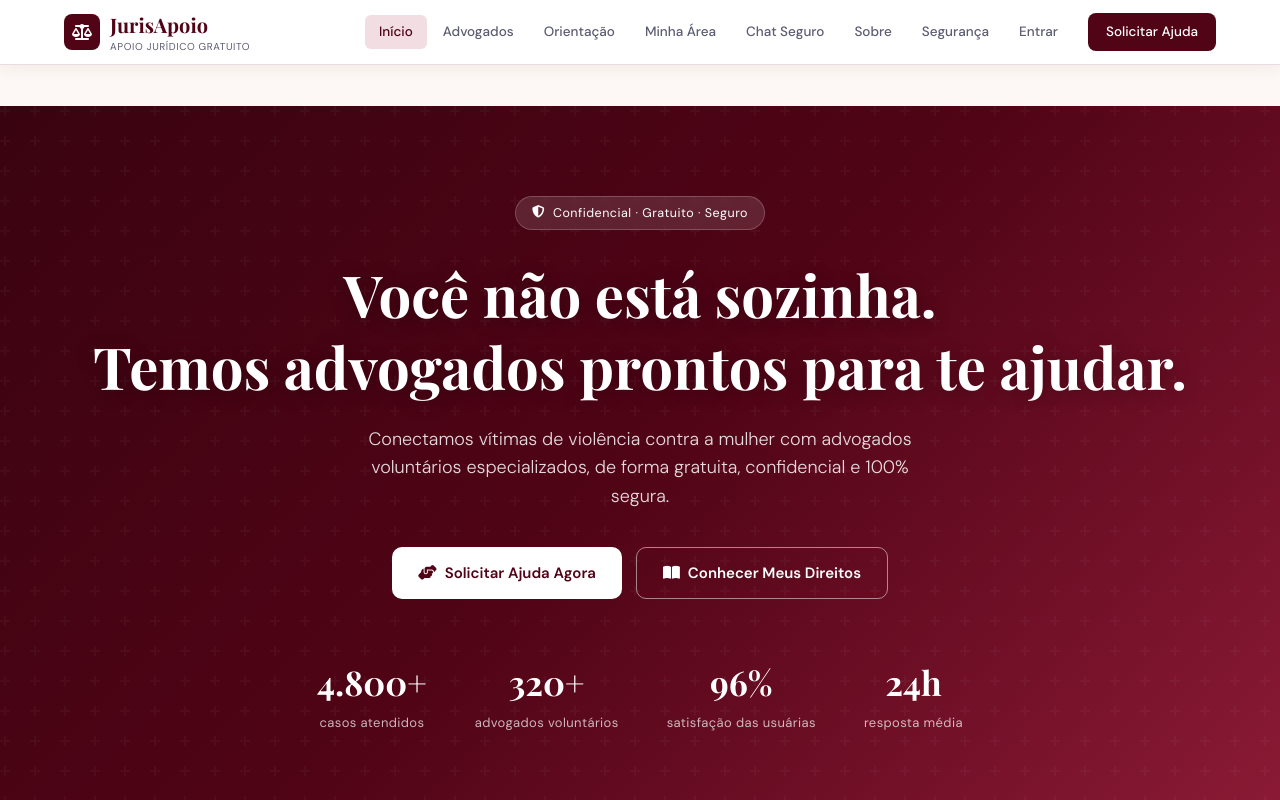
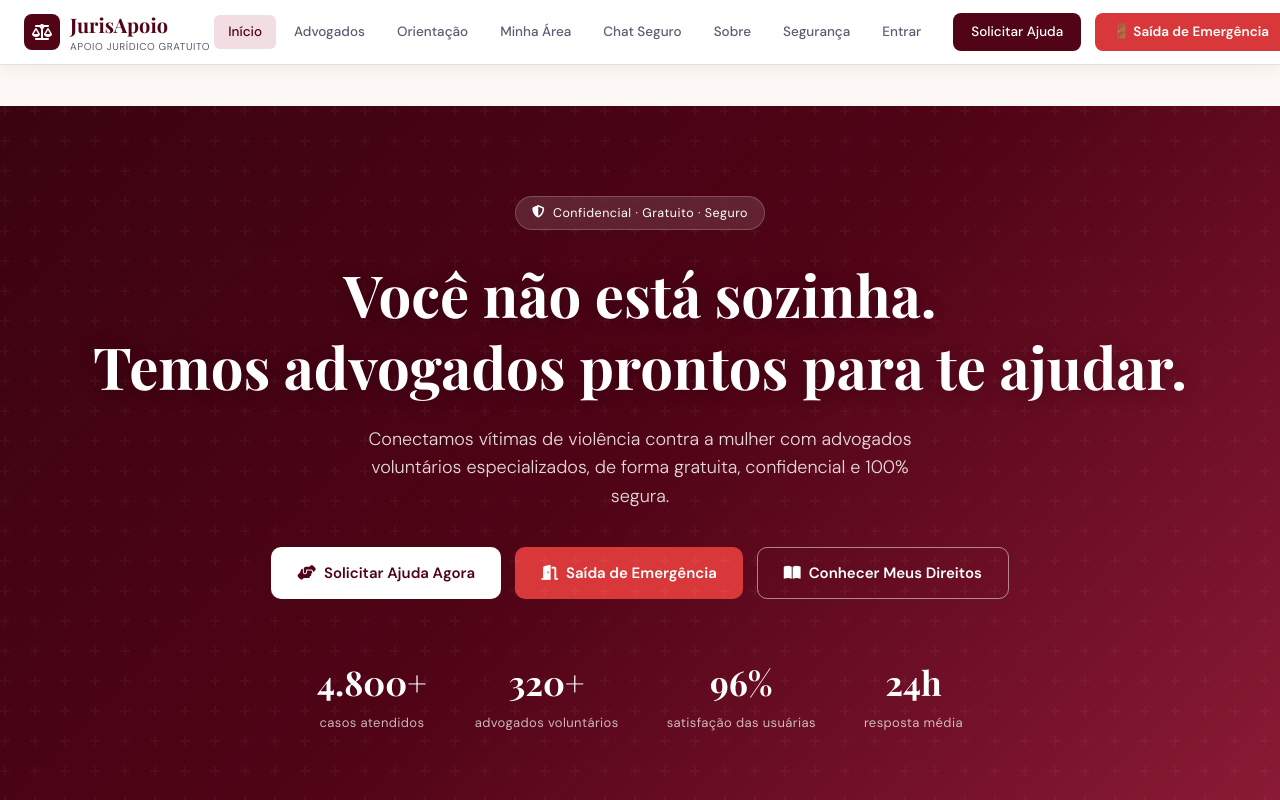
Before and after one commit to Rafael-Ufvjm/apoio-juridico-mulheres-front, a React (Vite) app in the folder jurisapoio-frontend/: page / in a window 1280 px wide. Shown: the top 800 px of the page. Built offline with nearby package versions, Linux system fonts and the light colour scheme.

Commit message:
feat: adiona botao de emergencia

```diff
--- a/jurisapoio-frontend/src/App.css
+++ b/jurisapoio-frontend/src/App.css
@@ -24,15 +24,15 @@ h1,h2,h3,h4{font-family:'Playfair Display',serif;line-height:1.25}
 
 /* ── NAV ─────────────────────────────────────────── */
 nav{position:fixed;top:0;left:0;right:0;z-index:999;background:var(--white);border-bottom:1px solid var(--border);box-shadow:0 2px 16px rgba(80,4,22,.07)}
-.nav-inner{max-width:1200px;margin:0 auto;display:flex;align-items:center;gap:0;padding:0 24px;height:64px}
-.logo{display:flex;align-items:center;gap:10px;text-decoration:none;margin-right:auto;cursor:pointer}
+.nav-inner{max-width:1440px;margin:0 auto;display:flex;align-items:center;gap:4px;padding:0 24px;height:64px}
+.logo{display:flex;align-items:center;gap:10px;text-decoration:none;margin-right:auto;cursor:pointer;flex-shrink:0}
 .logo-icon{width:36px;height:36px;background:var(--wine);border-radius:8px;display:flex;align-items:center;justify-content:center;color:#fff;font-size:16px}
 .logo-text{font-family:'Playfair Display',serif;font-size:20px;font-weight:700;color:var(--wine)}
 .logo-sub{font-size:10px;color:var(--mid);letter-spacing:.06em;text-transform:uppercase;margin-top:-2px}
-.nav-links{display:flex;gap:2px;align-items:center}
-.nav-links a{font-size:13.5px;font-weight:500;color:var(--mid);text-decoration:none;padding:6px 14px;border-radius:6px;transition:.2s;cursor:pointer}
+.nav-links{display:flex;gap:4px;align-items:center}
+.nav-links a{font-size:13.5px;font-weight:500;color:var(--mid);text-decoration:none;padding:6px 14px;border-radius:6px;transition:.2s;cursor:pointer;white-space:nowrap;flex-shrink:0}
 .nav-links a:hover, .nav-links a.active{color:var(--wine);background:var(--blush)}
-.nav-cta{margin-left:14px;background:var(--wine);color:#fff!important;padding:8px 18px!important;border-radius:8px!important}
+.nav-cta{margin-left:14px;background:var(--wine);color:#fff!important;padding:8px 18px!important;border-radius:8px!important;white-space:nowrap;flex-shrink:0}
 .nav-cta:hover{background:var(--wine2)!important;color:#fff!important}
 
 /* ── PAGES ───────────────────────────────────────── */
@@ -290,3 +290,48 @@ footer{background:var(--wine3);color:rgba(255,255,255,.8);padding:56px 24px 32px
 .tab-btn:hover{color:var(--wine)}
 .tab-panel{display:none;padding:28px 32px}
 .tab-panel.active{display:block}
+
+/* Emergency Exit Button */
+.btn-emergency {
+  margin-left: 10px;
+  background-color: #d9383a !important;
+  color: #fff !important;
+  font-weight: 600;
+  padding: 8px 18px !important;
+  border-radius: 8px !important;
+  border: none;
+  cursor: pointer;
+  transition: background 0.2s, transform 0.1s;
+  font-family: 'DM Sans', sans-serif;
+  font-size: 13.5px;
+  display: inline-flex;
+  align-items: center;
+  gap: 6px;
+  white-space: nowrap;
+  flex-shrink: 0;
+}
+.btn-emergency:hover {
+  background-color: #b52a2c !important;
+  transform: translateY(-1px);
+}
+.btn-emergency-hero {
+  background-color: #d9383a !important;
+  color: #fff !important;
+  display: inline-flex;
+  align-items: center;
+  gap: 8px;
+  padding: 13px 26px;
+  border-radius: var(--r) !important;
+  font-size: 15px;
+  font-weight: 600;
+  cursor: pointer;
+  border: none;
+  transition: .2s;
+  font-family: 'DM Sans', sans-serif;
+  text-decoration: none;
+}
+.btn-emergency-hero:hover {
+  background-color: #b52a2c !important;
+  transform: translateY(-1px);
+  box-shadow: 0 4px 16px rgba(217,56,58,0.3);
+}
--- a/jurisapoio-frontend/src/components/Layout.tsx
+++ b/jurisapoio-frontend/src/components/Layout.tsx
@@ -52,6 +52,13 @@ export function Layout() {
             )}
 
             <Link to="/dashboard" className="nav-cta btn">Solicitar Ajuda</Link>
+            <button
+              onClick={() => window.location.replace("https://www.oboticario.com.br/")}
+              className="btn-emergency"
+              title="Clique para sair rapidamente e ir para o site de O Boticário"
+            >
+              🚪 Saída de Emergência
+            </button>
           </div>
         </div>
       </nav>
--- a/jurisapoio-frontend/src/pages/Home.tsx
+++ b/jurisapoio-frontend/src/pages/Home.tsx
@@ -14,6 +14,13 @@ export function Home() {
           <Link className="btn btn-primary" to="/dashboard">
             <i className="fas fa-hands-helping"></i> Solicitar Ajuda Agora
           </Link>
+          <button
+            onClick={() => window.location.replace("https://www.oboticario.com.br/")}
+            className="btn-emergency-hero"
+            title="Clique para sair rapidamente e ir para o site de O Boticário"
+          >
+            <i className="fas fa-door-open"></i> Saída de Emergência
+          </button>
           <Link className="btn btn-outline" to="/orientacao">
             <i className="fas fa-book-open"></i> Conhecer Meus Direitos
           </Link>
```
